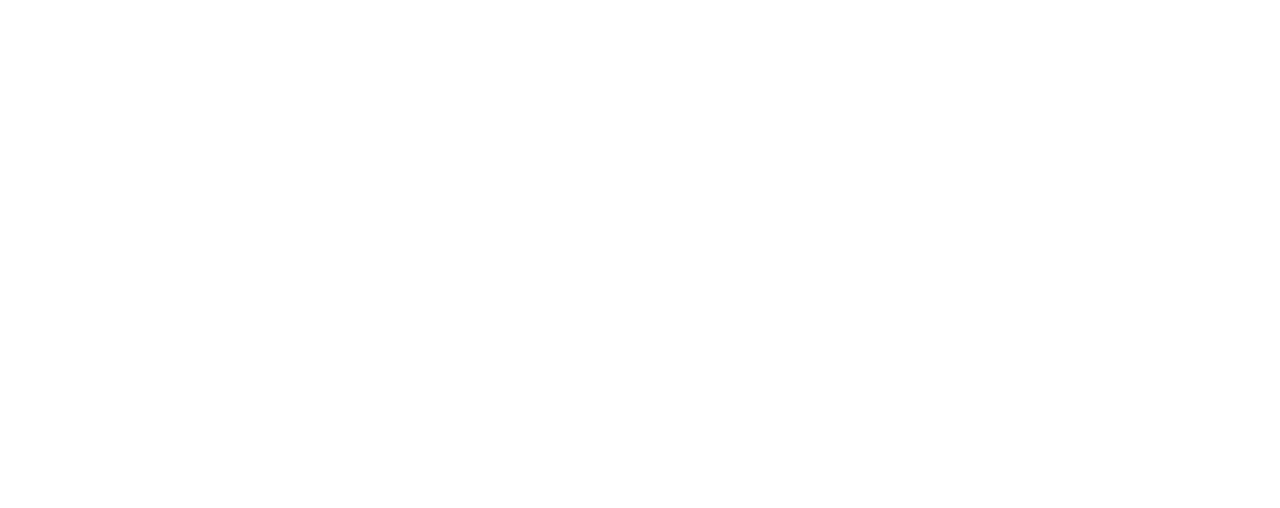
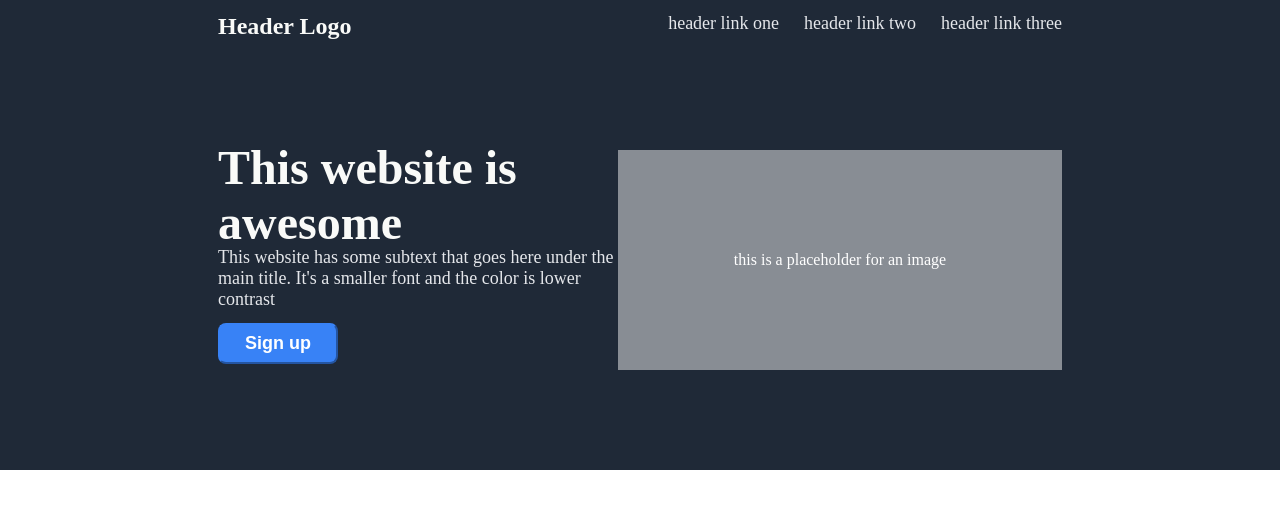
Before and after one commit to FilipeVR/Landing-Page, a plain HTML site: page index.html in a window 1280 px wide. Drawn offline with Linux system fonts and the light colour scheme.

Commit message:
Add index.html and style.css

```diff
--- a/index.html
+++ b/index.html
@@ -1,16 +1,36 @@
-<html>
+<!DOCTYPE html>
+<html lang="en">
 <head>
-
+    <meta charset="UTF-8">
+    <meta http-equiv="X-UA-Compatible" content="IE=edge">
+    <meta name="viewport" content="width=device-width, initial-scale=1.0">
+    <title>Landing Page</title>
+    <link rel="stylesheet" href="style.css">
 </head>
 <body>
     <div class="header">
-
+        <div class="header-top">
+            <div class="header-logo">Header Logo</div>
+            <div class="header-links">
+                <ul>
+                    <li><a href="#">header link one</a></li>
+                    <li><a href="#">header link two</a></li>
+                    <li><a href="#">header link three</a></li>
+                </ul>
+            </div>
+        </div>
+        <div class="header-content">
+            <div class="header-text">
+                <h1>This website is awesome</h1>
+                <p>This website has some subtext that goes here under the main title. It's a smaller font and the color is lower contrast</p>
+                <div class="button"><button class="sign-up">Sign up</button></div>
+            </div>
+            <div class="header-img-placeholder">this is a placeholder for an image</div>
+        </div>
     </div>
     <div class="container">
 
     </div>
     <div class="footer">
-
-        </div>
 </body>
 </html>
--- /dev/null
+++ b/style.css
@@ -0,0 +1,84 @@
+.header {
+    background-color: #1f2937;
+    padding-right: 220px;
+    padding-left: 220px;
+    padding-top: 15px;
+    padding-bottom: 100px;
+    margin: -10px;
+    display: flex;
+    flex-direction: column;
+    row-gap: 110px;
+}
+
+.header-top {
+    display: flex;
+    justify-content: space-between;
+}
+
+.header-logo {
+    font-size: 24px;
+    font-weight: 900;
+    color: #f9faf8;
+}
+
+.header-content {
+    display: flex;
+    justify-content: space-between;
+}
+
+ul {
+    list-style-type: none;
+    display: flex;
+    margin: 0;
+    padding: 0;
+    gap: 25px;
+  }
+
+  a {
+    font-size: 18px;
+    color: #e5e7eb;
+    text-decoration: none;
+  }
+
+  .header-img-placeholder {
+      display: flex;
+      justify-content: center;
+      align-items: center;
+      background-color:rgba(255, 255, 255, 0.466);
+      color: white;
+      width: 520px;
+      height: 220px
+  }
+
+  h1 {
+      width: 300px;
+      font-size: 48px;
+      font-weight:bolder;
+      color: #f9faf8;
+      margin-top: -10px;
+  }
+
+  .header-text p {
+      font-size: 18px;
+      color: #e5e7eb;
+      width: 400px;
+      margin-top: -35px;
+
+  }
+
+  .button {
+      margin-top: -5px;
+  }
+
+  button {
+      padding-right: 25px;
+      padding-left: 25px;
+      padding-top: 8px;
+      padding-bottom: 8px;
+      background: #3882f6;
+      color: white;
+      font-weight: bolder;
+      font-size: 18px;
+      border-color: #3882f6;
+      border-radius: 8px;
+  }
```
Lines whose indentation alone changed are shown as unchanged.
